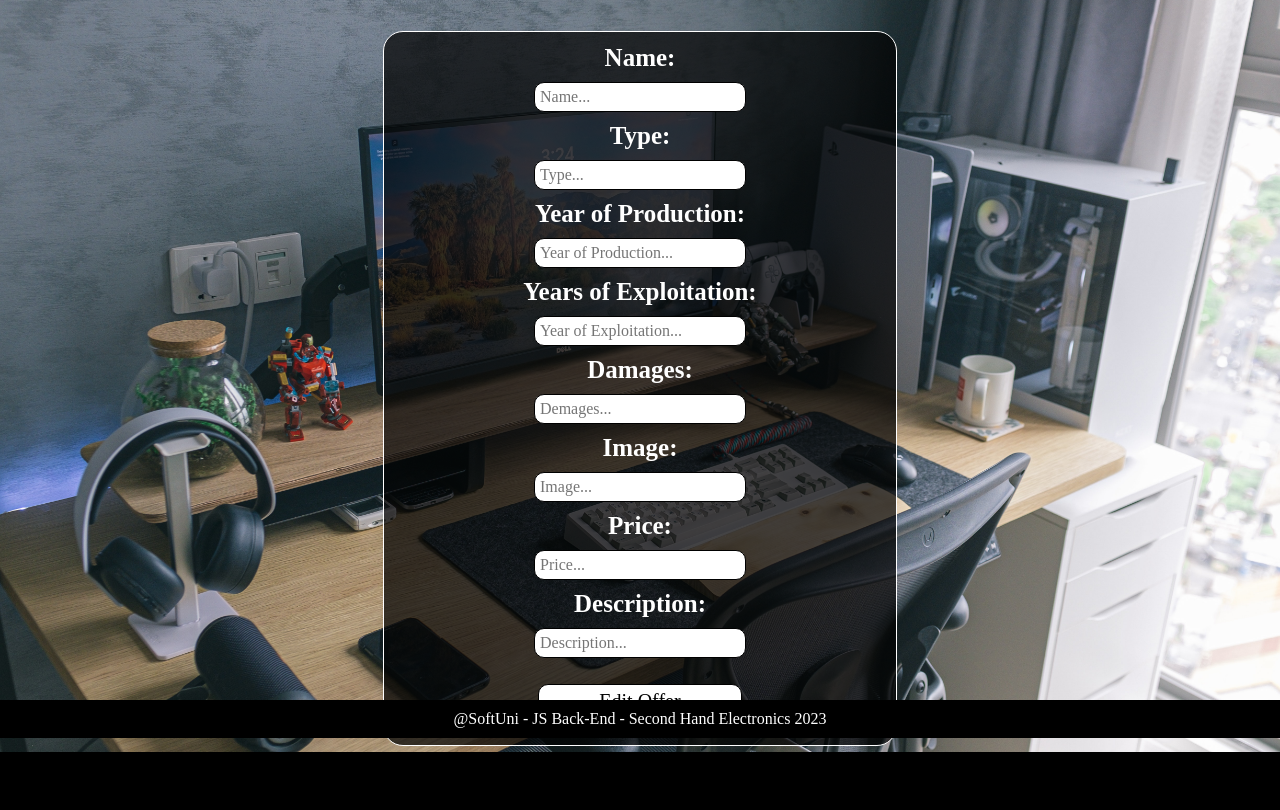
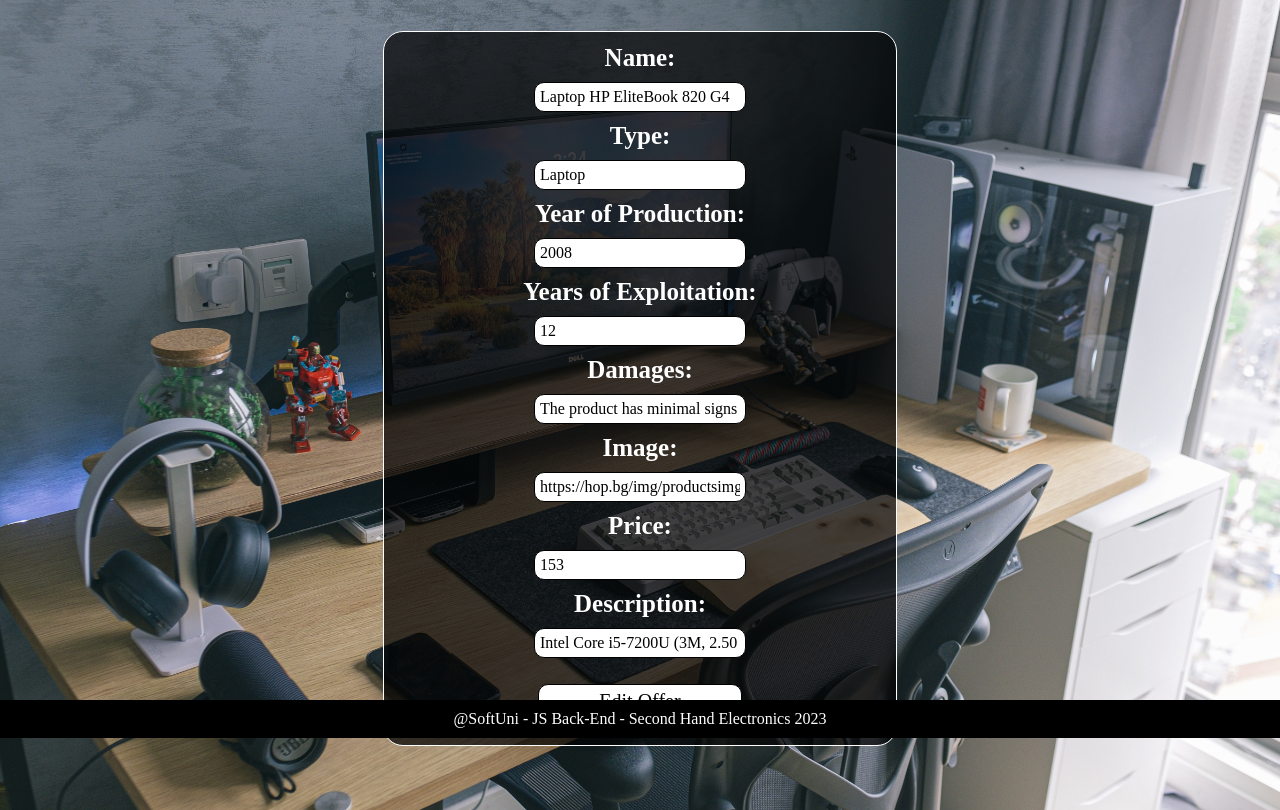
Before and after one commit to BDimitrova/Second-Hand-Electronics, a web app: file src/edit.html in a window 1280 px wide. Shown: the part 62-872 px from the top of the page. Before the commit the page ends 814 px from the top, so only its background shows below. Run offline with its HTML, style and script files only (its server is not run), Linux system fonts and the light colour scheme; some web fonts are replaced.

Commit message:
Make form in edit page

```diff
--- a/src/css/create.css
+++ b/src/css/create.css
@@ -1,8 +1,7 @@
-.createPage {
+#createPage {
   text-align: center;
   margin-top: 5px;
   position: relative;
-  padding-bottom: 6px;
 }
 
 #createForm {
--- a/src/css/edit.css
+++ b/src/css/edit.css
@@ -1,8 +1,8 @@
-.editPage {
+#editPage {
   text-align: center;
   margin-top: 5px;
   position: relative;
-  padding-bottom: 10px;
+  padding-bottom: 5%;
 }
 
 #editForm {
--- a/src/edit.html
+++ b/src/edit.html
@@ -31,28 +31,28 @@
         <section id="editPage">
             <form id='editForm' action="#" method="">
                 <label for="name">Name:</label>
-                <input type="text" id="name" name="" placeholder="Name...">
+                <input type="text" id="name" name="" value="Laptop HP EliteBook 820 G4">
 
                 <label for="type">Type:</label>
-                <input type="text" id="type" name="" placeholder="Type...">
+                <input type="text" id="type" name="" value="Laptop">
 
                 <label for="production">Year of Production:</label>
-                <input type="number" id="production" name="" placeholder="Year of Production...">
+                <input type="number" id="production" name="" value="2008">
 
                 <label for="exploitation">Years of Exploitation:</label>
-                <input type="number" id="exploitation" name="" placeholder="Year of Exploitation...">
+                <input type="number" id="exploitation" name="" value="12">
 
                 <label for="damages">Damages:</label>
-                <input type="text" id="demages" name="" placeholder="Demages...">
+                <input type="text" id="demages" name="" value="The product has minimal signs of use, not affecting its functionality.">
 
                 <label for="image">Image:</label>
-                <input type="text" id="image" name="" placeholder="Image...">
+                <input type="text" id="image" name="" value="https://hop.bg/img/productsimg/55801-55900/%D0%9B%D0%B0%D0%BF%D1%82%D0%BE%D0%BF-hp-elitebook-55852-1-1.webp">
 
                 <label for="price">Price:</label>
-                <input type="number" id="price" name="" placeholder="Price...">
+                <input type="number" id="price" name="" value="153">
 
                 <label for="description">Description:</label>
-                <input type="text" id="description" name="" placeholder="Description...">
+                <input type="text" id="description" name="" value="Intel Core i5-7200U (3M, 2.50 GHz, up to 3.10 GHz), 8GB DDR4, 256GB SSD, Intel HD Graphics 620, 12.5 inches (31.75 cm), 1366x768 HD">
 
                 <input type="submit" class="edit" value="Edit Offer">
             </form>
```
